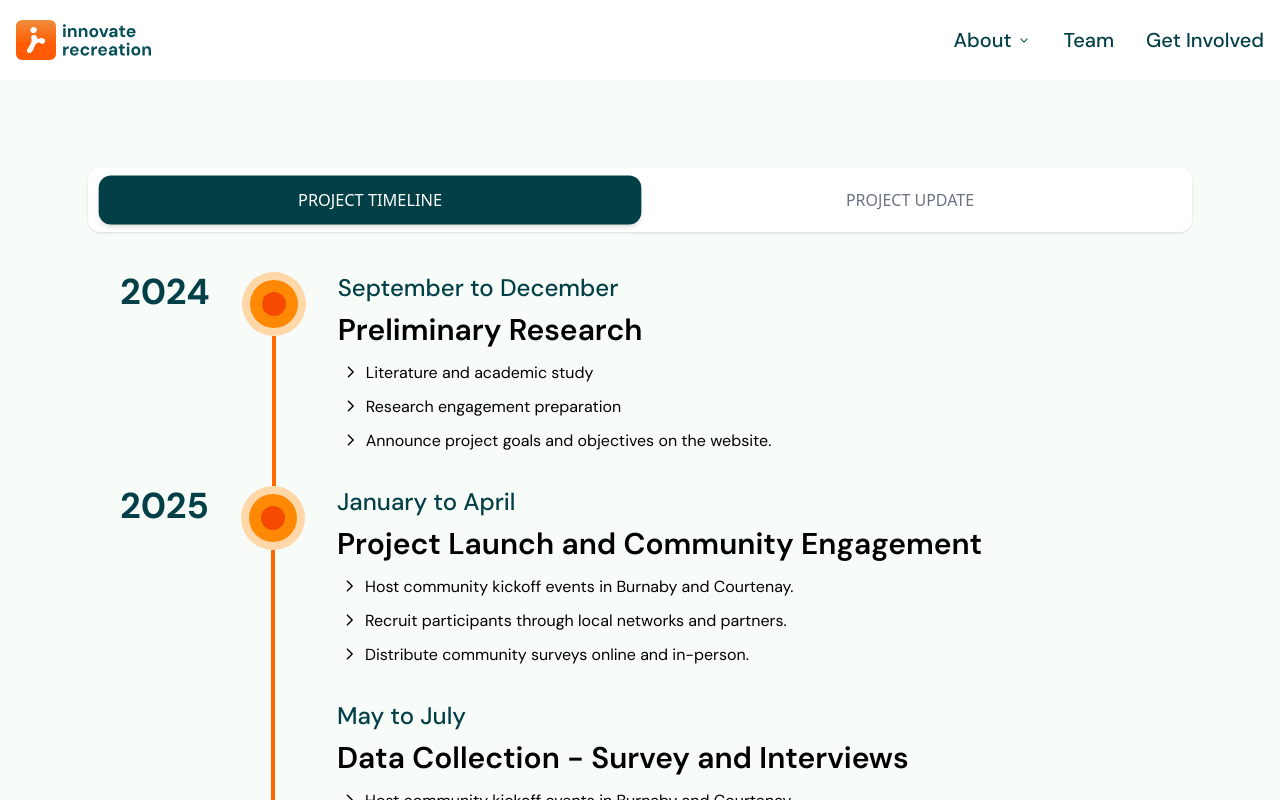
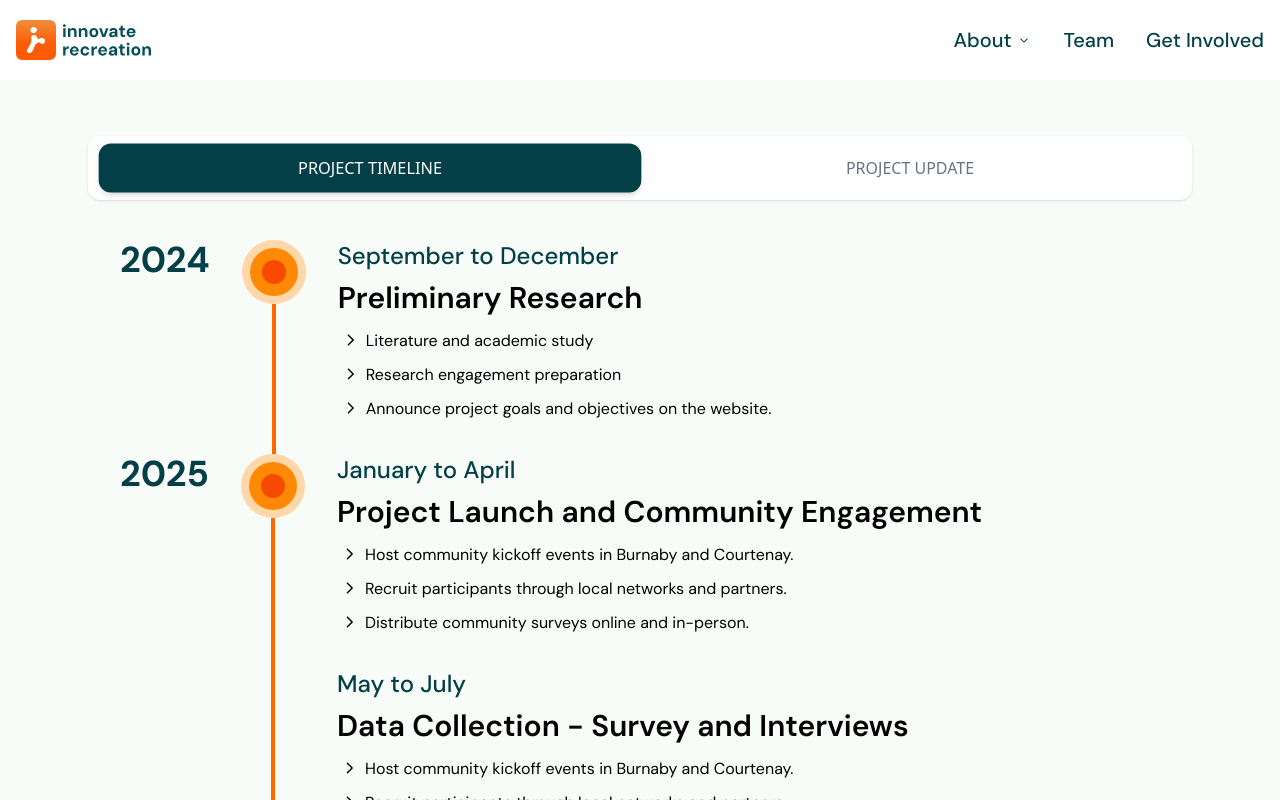
Before and after one commit to langararec/IDEAS-website, a React (Vite) app in the folder frontend/: page /updates in a window 1280 px wide. Shown: the top 800 px of the page. Built offline with nearby package versions, Linux system fonts and the light colour scheme.

Commit message:
reduced padding

```diff
--- a/frontend/src/pages/Updates/Updates.tsx
+++ b/frontend/src/pages/Updates/Updates.tsx
@@ -4,7 +4,7 @@ import UpdatesToggle from "./UpdatesToggle";
 
 const Updates: React.FC = () => {
     return (
-        <div className="py-16 px-4 bg-base-100">
+        <div className="py-8 px-4 bg-base-100">
            <UpdatesToggle />
         </div>
     );
```
